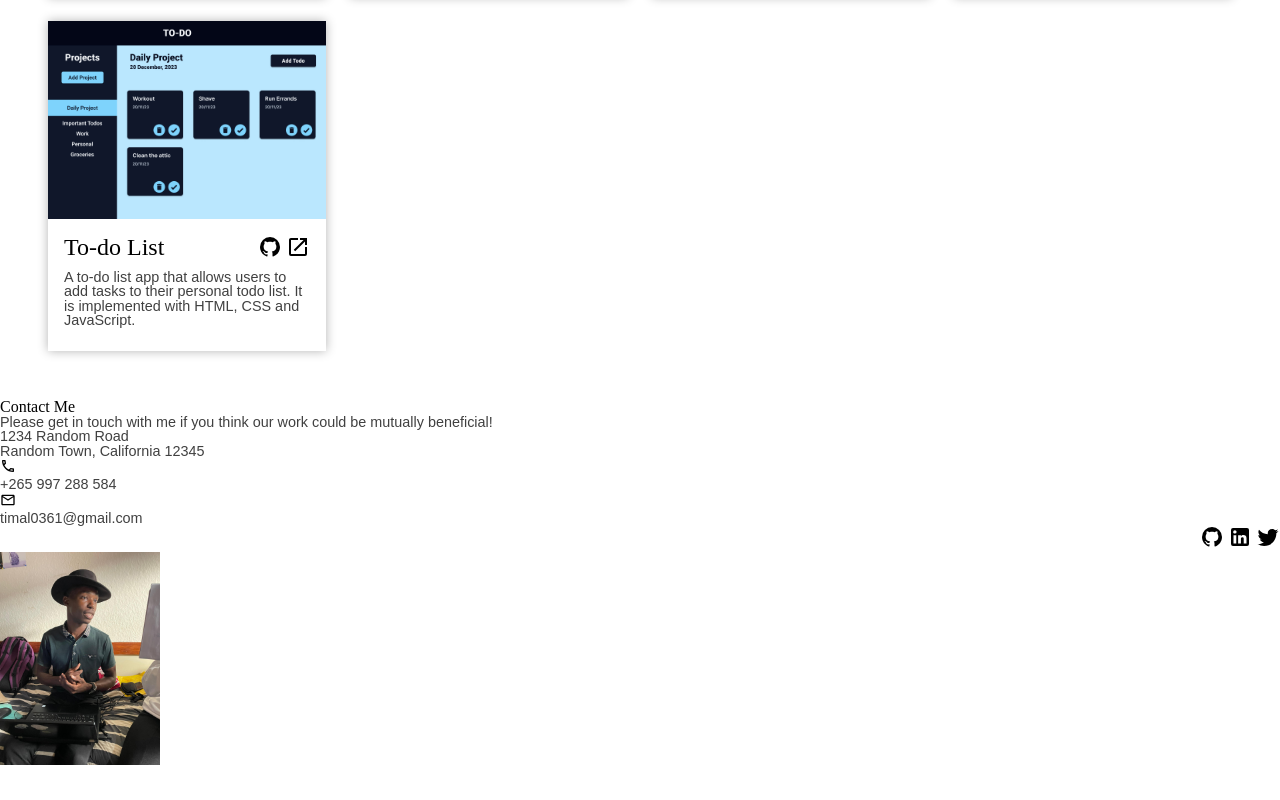
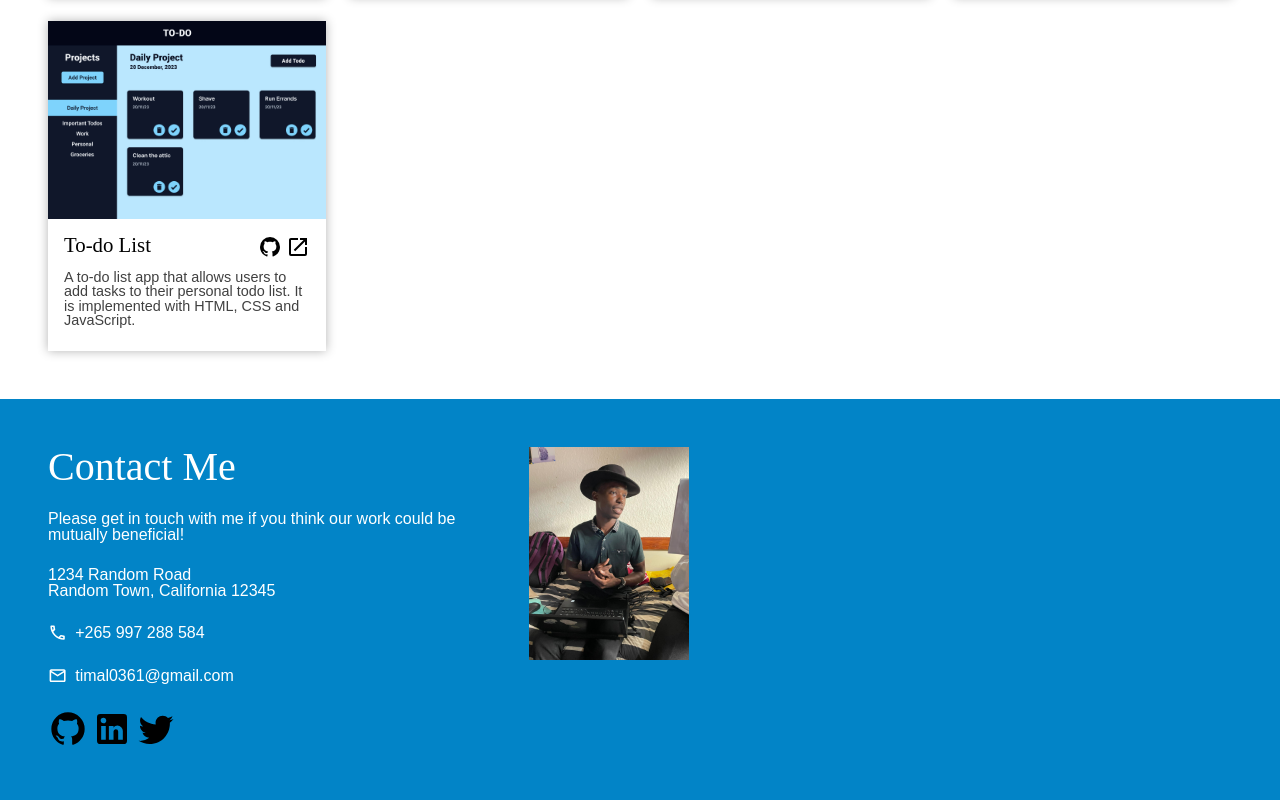
Before and after one commit to tiemouie01/homepage, a website built with webpack: page src/index.html in a window 1280 px wide. Shown: the part 767-1567 px from the top of the page. Before the commit the page ends 1535 px from the top, so only its background shows below. Built offline with nearby package versions, Linux system fonts and the light colour scheme; files whose address does not match are found by name.

Commit message:
Add footer styling

```diff
--- a/src/style.css
+++ b/src/style.css
@@ -160,26 +160,35 @@ article > .content {
 	grid-template-columns: 3fr 1fr;
 }
 
-.content h2 {
-	font-size: 1.5rem;
-	/* align-self: center; */
+article > .content h2 {
+	font-size: 1.3rem;
 }
 
-.content .links {
+article > .content .links {
 	grid-column: 2;
 	justify-self: end;
 }
 
-.links svg {
+article > .content .links svg {
 	height: auto;
 	width: 1.5rem;
 }
 
-.content p {
+article > .content p {
 	grid-column: 1 / 3;
 	font-family: sans-serif;
 	font-size: 0.9rem;
 	filter: contrast(50%);
+}
+
+footer {
+	background-color: #0284c7;
+	padding: 3rem;
+	color: #fff;
+
+	display: grid;
+	grid-template-columns: 1fr 1.5fr;
+	gap: 12px;
 }
 
 footer img {
@@ -187,7 +196,32 @@ footer img {
 	height: auto;
 }
 
-svg {
-	width: 1rem;
+footer > .content {
+	display: flex;
+	flex-direction: column;
+	gap: 24px;
+}
+
+footer h1 {
+	font-size: 2.5rem;
+}
+
+footer p {
+	font-family: sans-serif;
+}
+
+.phone, .email {
+	display: flex;
+	gap: 8px;
+	align-items: center;
+}
+
+.phone svg, .email svg {
+	fill: #fff;
+	width: 1.2rem;
+}
+
+footer svg {
+	width: 40px;
 	height: auto;
 }
```
